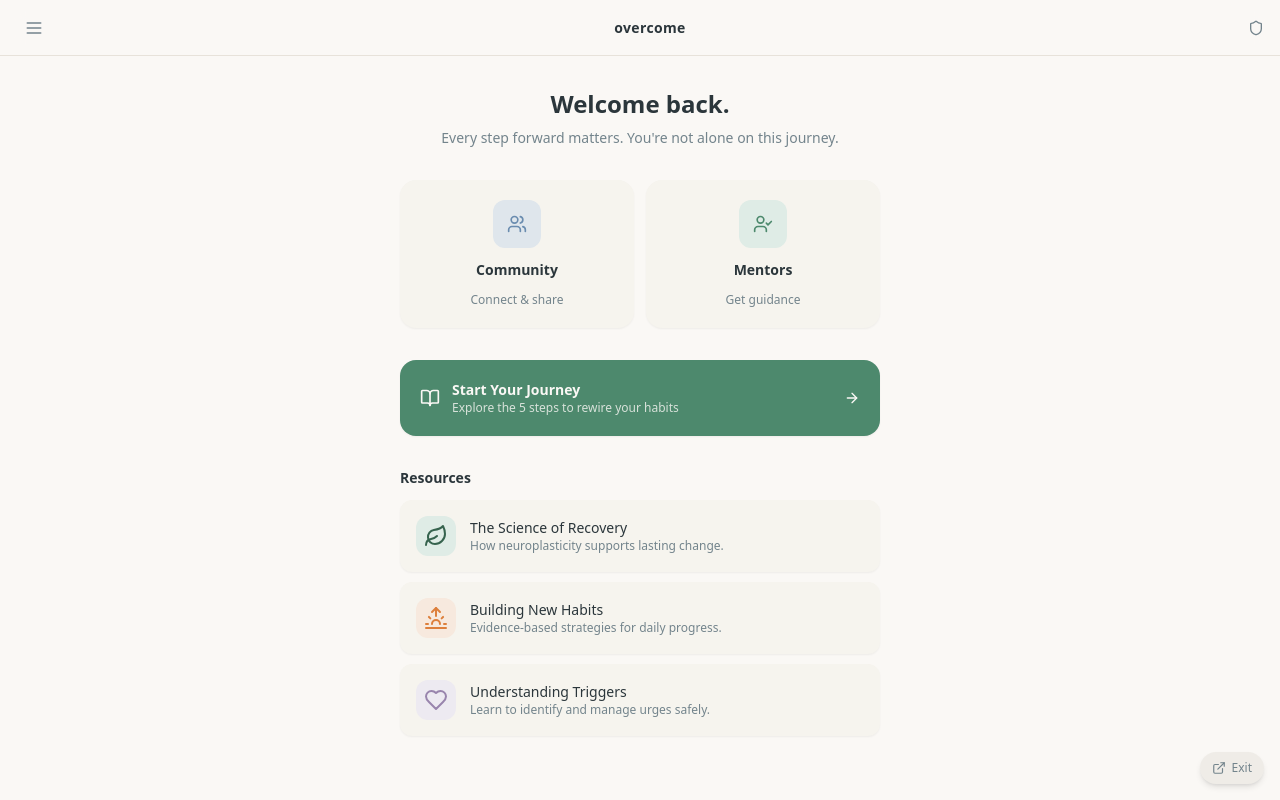
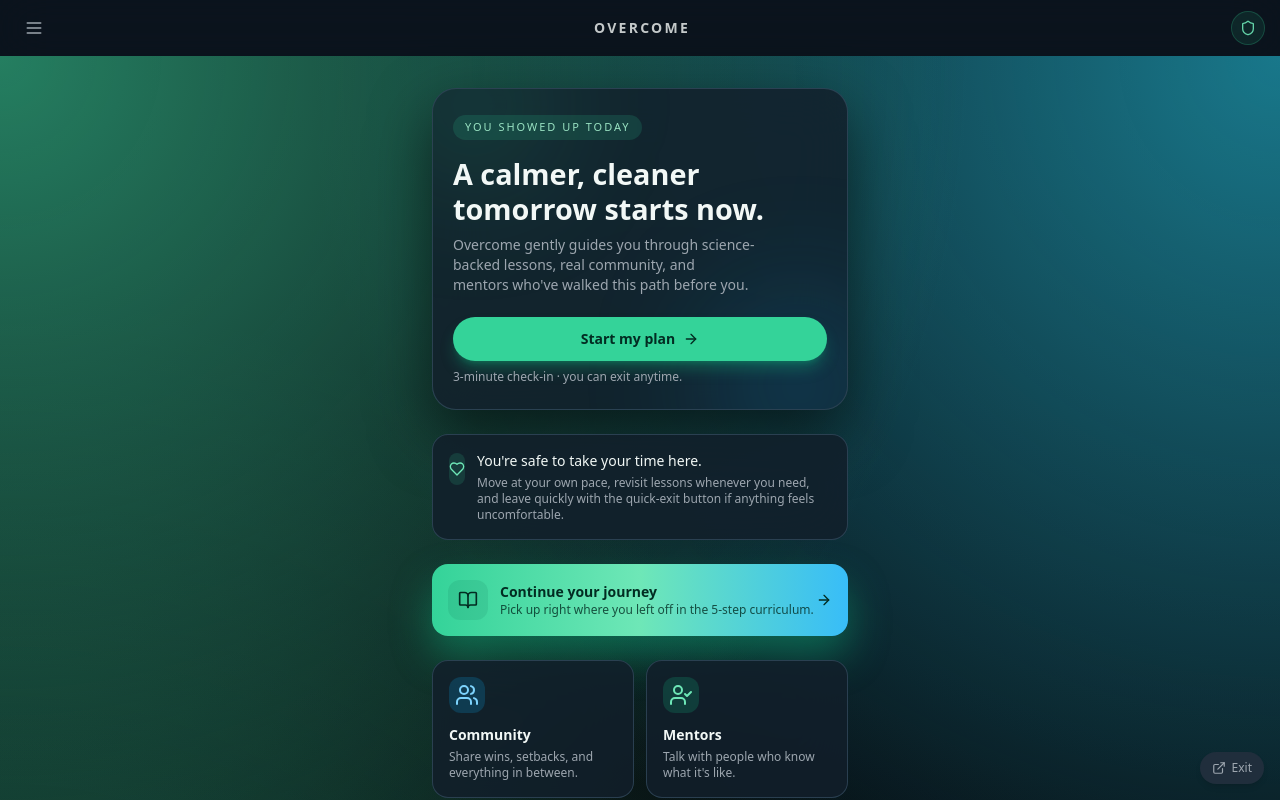
Before and after one commit to JohnSandberg35/overcome-wellness-app-milestone-6, a React (Vite) app in the folder frontend/: page / in a window 1280 px wide. Shown: the top 800 px of the page. Built offline with nearby package versions, Linux system fonts and the light colour scheme; the HTML template or start-up script is replaced by a standard one.

Commit message:
update look of website

```diff
--- a/frontend/src/components/AppShell.tsx
+++ b/frontend/src/components/AppShell.tsx
@@ -40,21 +40,23 @@ export function AppHeader() {
 
   return (
     <>
-      <header className="sticky top-0 z-50 flex h-14 items-center justify-between border-b border-border bg-background/80 px-4 backdrop-blur-md">
+      <header className="sticky top-0 z-50 flex h-14 items-center justify-between px-4 bg-background/10 backdrop-blur-xl">
         <button
           onClick={() => setOpen(true)}
-          className="flex items-center gap-2 rounded-lg p-2 text-muted-foreground transition-colors hover:bg-muted hover:text-foreground"
+          className="flex items-center gap-2 rounded-full p-2 text-muted-foreground transition-colors hover:bg-muted/60 hover:text-foreground"
           aria-label="Open menu"
         >
           <Menu className="h-5 w-5" />
         </button>
 
-        <span className="text-sm font-semibold tracking-wide text-foreground">
+        <span className="text-sm font-semibold tracking-[0.16em] uppercase text-foreground/80">
           overcome
         </span>
 
         <div className="flex items-center gap-2">
-          <Shield className="h-4 w-4 text-muted-foreground" />
+          <div className="flex h-8 w-8 items-center justify-center rounded-full bg-emerald-400/10 ring-1 ring-emerald-400/30">
+            <Shield className="h-4 w-4 text-emerald-300/90" />
+          </div>
         </div>
       </header>
 
@@ -74,7 +76,7 @@ export function AppHeader() {
               animate={{ x: 0 }}
               exit={{ x: "-100%" }}
               transition={{ type: "spring", damping: 30, stiffness: 300 }}
-              className="fixed inset-y-0 left-0 z-[70] flex w-72 flex-col bg-card shadow-xl"
+              className="fixed inset-y-0 left-0 z-[70] flex w-72 flex-col bg-card/95 backdrop-blur-2xl shadow-2xl"
             >
               <div className="flex items-center justify-between border-b border-border p-4">
                 <span className="text-base font-semibold text-foreground">
--- a/frontend/src/index.css
+++ b/frontend/src/index.css
@@ -6,33 +6,33 @@
 
 @layer base {
   :root {
-    --background: 40 33% 97%;
-    --foreground: 200 15% 20%;
+    --background: 210 40% 8%;
+    --foreground: 160 30% 96%;
 
-    --card: 40 30% 95%;
-    --card-foreground: 200 15% 20%;
+    --card: 210 40% 12%;
+    --card-foreground: 160 30% 96%;
 
     --popover: 40 33% 97%;
     --popover-foreground: 200 15% 20%;
 
-    --primary: 152 28% 42%;
-    --primary-foreground: 40 33% 97%;
+    --primary: 160 55% 45%;
+    --primary-foreground: 210 40% 6%;
 
-    --secondary: 35 40% 92%;
-    --secondary-foreground: 200 15% 25%;
+    --secondary: 210 30% 18%;
+    --secondary-foreground: 160 30% 96%;
 
-    --muted: 40 20% 92%;
-    --muted-foreground: 200 10% 50%;
+    --muted: 210 30% 18%;
+    --muted-foreground: 210 10% 65%;
 
-    --accent: 210 30% 55%;
+    --accent: 190 70% 55%;
     --accent-foreground: 0 0% 100%;
 
     --destructive: 0 60% 50%;
     --destructive-foreground: 0 0% 100%;
 
-    --border: 40 20% 88%;
-    --input: 40 20% 88%;
-    --ring: 152 28% 42%;
+    --border: 210 28% 26%;
+    --input: 210 28% 26%;
+    --ring: 160 55% 45%;
 
     --radius: 0.75rem;
 
@@ -46,42 +46,42 @@
     --sidebar-ring: 152 28% 42%;
 
     /* Custom tokens */
-    --sage: 152 28% 42%;
-    --sage-light: 152 25% 90%;
-    --sage-dark: 152 30% 30%;
-    --warm: 35 40% 92%;
-    --warm-dark: 35 30% 70%;
-    --ocean: 210 30% 55%;
-    --ocean-light: 210 25% 90%;
-    --lavender: 270 20% 60%;
-    --lavender-light: 270 20% 93%;
-    --sunrise: 25 70% 55%;
-    --sunrise-light: 25 60% 92%;
-    --quick-exit: 0 70% 55%;
+    --sage: 152 40% 45%;
+    --sage-light: 152 35% 18%;
+    --sage-dark: 152 45% 32%;
+    --warm: 35 80% 65%;
+    --warm-dark: 35 60% 52%;
+    --ocean: 190 70% 55%;
+    --ocean-light: 190 60% 35%;
+    --lavender: 260 45% 60%;
+    --lavender-light: 260 40% 32%;
+    --sunrise: 28 90% 60%;
+    --sunrise-light: 28 80% 40%;
+    --quick-exit: 0 80% 60%;
 
     font-family: 'DM Sans', system-ui, sans-serif;
   }
 
   .dark {
-    --background: 200 15% 10%;
-    --foreground: 40 20% 92%;
-    --card: 200 15% 13%;
-    --card-foreground: 40 20% 92%;
-    --popover: 200 15% 13%;
-    --popover-foreground: 40 20% 92%;
-    --primary: 152 30% 50%;
-    --primary-foreground: 200 15% 10%;
-    --secondary: 200 12% 18%;
-    --secondary-foreground: 40 20% 92%;
-    --muted: 200 12% 18%;
-    --muted-foreground: 200 10% 60%;
-    --accent: 210 30% 55%;
+    --background: 210 40% 6%;
+    --foreground: 160 30% 96%;
+    --card: 210 40% 12%;
+    --card-foreground: 160 30% 96%;
+    --popover: 210 40% 10%;
+    --popover-foreground: 160 30% 96%;
+    --primary: 160 55% 45%;
+    --primary-foreground: 210 40% 6%;
+    --secondary: 210 30% 18%;
+    --secondary-foreground: 160 30% 96%;
+    --muted: 210 30% 18%;
+    --muted-foreground: 210 10% 65%;
+    --accent: 190 70% 55%;
     --accent-foreground: 0 0% 100%;
-    --destructive: 0 60% 40%;
+    --destructive: 0 70% 50%;
     --destructive-foreground: 0 0% 100%;
-    --border: 200 12% 20%;
-    --input: 200 12% 20%;
-    --ring: 152 30% 50%;
+    --border: 210 28% 26%;
+    --input: 210 28% 26%;
+    --ring: 160 55% 45%;
   }
 }
 
@@ -100,4 +100,18 @@
   .text-balance {
     text-wrap: balance;
   }
+
+  .bg-app-gradient {
+    background:
+      radial-gradient(circle at 0% 0%, hsl(160 55% 32%) 0, transparent 55%),
+      radial-gradient(circle at 100% 0%, hsl(190 70% 32%) 0, transparent 55%),
+      radial-gradient(circle at 0% 100%, hsl(160 55% 20%) 0, transparent 55%),
+      linear-gradient(to bottom, hsl(210 40% 6%), hsl(210 40% 3%));
+  }
+
+  .glass-card {
+    background-color: hsl(210 40% 12% / 0.85);
+    border: 1px solid hsl(210 28% 30% / 0.7);
+    backdrop-filter: blur(26px);
+  }
 }
--- a/frontend/src/pages/Landing.tsx
+++ b/frontend/src/pages/Landing.tsx
@@ -1,146 +1,212 @@
 import { motion } from "framer-motion";
 import { Link } from "react-router-dom";
 import {
-  Users,
-  UserCheck,
+  ArrowRight,
   BookOpen,
-  ArrowRight,
   Heart,
   Leaf,
   Sunrise,
+  Users,
+  UserCheck,
 } from "lucide-react";
 
-const resources = [
+const gentleTools = [
   {
-    title: "The Science of Recovery",
-    desc: "How neuroplasticity supports lasting change.",
+    title: "Science of Recovery",
+    desc: "How your brain learns new patterns.",
     icon: Leaf,
-    color: "bg-sage-light text-sage-dark",
     to: "/resources/science-of-recovery",
   },
   {
-    title: "Building New Habits",
-    desc: "Evidence-based strategies for daily progress.",
+    title: "New Habits",
+    desc: "Tiny shifts you can actually keep.",
     icon: Sunrise,
-    color: "bg-sunrise-light text-sunrise",
     to: "/resources/building-new-habits",
   },
   {
     title: "Understanding Triggers",
-    desc: "Learn to identify and manage urges safely.",
+    desc: "Notice urges without judging yourself.",
     icon: Heart,
-    color: "bg-lavender-light text-lavender",
     to: "/resources/understanding-triggers",
   },
 ];
 
 const container = {
-  hidden: {},
-  show: { transition: { staggerChildren: 0.08 } },
+  hidden: { opacity: 0 },
+  show: {
+    opacity: 1,
+    transition: { staggerChildren: 0.1, delayChildren: 0.1 },
+  },
 };
 
 const item = {
-  hidden: { opacity: 0, y: 12 },
-  show: { opacity: 1, y: 0, transition: { duration: 0.35 } },
+  hidden: { opacity: 0, y: 18, scale: 0.98 },
+  show: {
+    opacity: 1,
+    y: 0,
+    scale: 1,
+    transition: { duration: 0.5, ease: [0.21, 0.47, 0.32, 0.98] },
+  },
 };
 
 export default function LandingPage() {
   return (
-    <div className="mx-auto max-w-lg px-4 pb-24 pt-8">
+    <div className="bg-app-gradient">
+      <div className="mx-auto flex min-h-[calc(100vh-3.5rem)] max-w-md flex-col px-4 pb-8 pt-8">
         <motion.div
           variants={container}
           initial="hidden"
           animate="show"
-        className="flex flex-col gap-8"
+          className="flex flex-1 flex-col gap-6"
         >
           {/* Hero */}
-        <motion.div variants={item} className="text-center">
-          <h1 className="text-2xl font-bold text-foreground">
-            Welcome back.
+          <motion.section
+            variants={item}
+            className="glass-card relative overflow-hidden rounded-3xl px-5 py-6 shadow-[0_24px_60px_rgba(0,0,0,0.55)]"
+          >
+            <div className="pointer-events-none absolute -left-10 -top-16 h-40 w-40 rounded-full bg-emerald-400/15 blur-3xl" />
+            <div className="pointer-events-none absolute -right-10 -bottom-16 h-44 w-44 rounded-full bg-sky-500/20 blur-3xl" />
+
+            <div className="relative space-y-4">
+              <span className="inline-flex items-center rounded-full bg-emerald-400/15 px-3 py-1 text-[11px] font-medium uppercase tracking-[0.18em] text-emerald-200/90">
+                You showed up today
+              </span>
+              <div className="space-y-2">
+                <h1 className="text-balance text-[1.8rem] font-semibold leading-tight text-foreground">
+                  A calmer, cleaner tomorrow starts now.
                 </h1>
-          <p className="mt-2 text-sm text-muted-foreground text-balance">
-            Every step forward matters. You're not alone on this journey.
+                <p className="text-balance text-sm text-muted-foreground">
+                  Overcome gently guides you through science-backed lessons,
+                  real community, and mentors who&apos;ve walked this path
+                  before you.
                 </p>
-        </motion.div>
+              </div>
 
-        {/* Primary CTAs */}
-        <motion.div variants={item} className="grid grid-cols-2 gap-3">
+              <div className="space-y-2 pt-1.5">
+                <Link
+                  to="/onboarding"
+                  className="group flex w-full items-center justify-center gap-2 rounded-full bg-emerald-400 px-4 py-3 text-sm font-semibold text-emerald-950 shadow-lg shadow-emerald-500/35 transition-all hover:bg-emerald-300 hover:shadow-emerald-400/45 active:scale-[0.98]"
+                >
+                  Start my plan
+                  <ArrowRight className="h-4 w-4 transition-transform group-hover:translate-x-0.5" />
+                </Link>
+                <p className="text-xs text-muted-foreground">
+                  3-minute check-in · you can exit anytime.
+                </p>
+              </div>
+            </div>
+          </motion.section>
+
+          {/* Reassurance */}
+          <motion.section
+            variants={item}
+            className="glass-card flex items-start gap-3 rounded-2xl px-4 py-4"
+          >
+            <div className="mt-0.5 flex h-8 w-8 items-center justify-center rounded-full bg-emerald-400/15 text-emerald-300">
+              <Heart className="h-4 w-4" />
+            </div>
+            <div className="space-y-1">
+              <p className="text-sm font-medium text-foreground">
+                You&apos;re safe to take your time here.
+              </p>
+              <p className="text-xs text-muted-foreground">
+                Move at your own pace, revisit lessons whenever you need, and
+                leave quickly with the quick-exit button if anything feels
+                uncomfortable.
+              </p>
+            </div>
+          </motion.section>
+
+          {/* Continue journey */}
+          <motion.section variants={item}>
+            <Link
+              to="/curriculum"
+              className="group flex items-center justify-between overflow-hidden rounded-2xl bg-gradient-to-r from-emerald-400 via-emerald-300 to-sky-400 px-4 py-4 text-emerald-950 shadow-[0_20px_40px_rgba(16,185,129,0.45)] transition-transform active:scale-[0.98]"
+            >
+              <div className="flex items-center gap-3">
+                <div className="flex h-10 w-10 items-center justify-center rounded-xl bg-emerald-900/10">
+                  <BookOpen className="h-5 w-5" />
+                </div>
+                <div>
+                  <p className="text-sm font-semibold">Continue your journey</p>
+                  <p className="text-xs text-emerald-950/80">
+                    Pick up right where you left off in the 5-step curriculum.
+                  </p>
+                </div>
+              </div>
+              <ArrowRight className="h-4 w-4 shrink-0" />
+            </Link>
+          </motion.section>
+
+          {/* Community & mentors */}
+          <motion.section
+            variants={item}
+            className="grid grid-cols-2 gap-3"
+          >
             <Link
               to="/chat"
-            className="flex flex-col items-center gap-3 rounded-2xl bg-card p-5 shadow-sm transition-all hover:shadow-md hover:-translate-y-0.5"
+              className="group glass-card flex flex-col items-start gap-3 rounded-2xl px-4 py-4 transition-transform duration-200 hover:-translate-y-0.5 active:scale-[0.98]"
             >
-            <div className="flex h-12 w-12 items-center justify-center rounded-xl bg-ocean-light">
-              <Users className="h-5 w-5 text-ocean" />
+              <div className="flex h-9 w-9 items-center justify-center rounded-xl bg-sky-500/20 text-sky-300">
+                <Users className="h-4.5 w-4.5" />
               </div>
-            <span className="text-sm font-semibold text-foreground">
+              <div className="space-y-1">
+                <p className="text-sm font-semibold text-foreground">
                   Community
-            </span>
-            <span className="text-xs text-muted-foreground">
-              Connect & share
-            </span>
+                </p>
+                <p className="text-xs text-muted-foreground">
+                  Share wins, setbacks, and everything in between.
+                </p>
+              </div>
             </Link>
 
             <Link
               to="/mentors"
-            className="flex flex-col items-center gap-3 rounded-2xl bg-card p-5 shadow-sm transition-all hover:shadow-md hover:-translate-y-0.5"
+              className="group glass-card flex flex-col items-start gap-3 rounded-2xl px-4 py-4 transition-transform duration-200 hover:-translate-y-0.5 active:scale-[0.98]"
             >
-            <div className="flex h-12 w-12 items-center justify-center rounded-xl bg-sage-light">
-              <UserCheck className="h-5 w-5 text-sage" />
+              <div className="flex h-9 w-9 items-center justify-center rounded-xl bg-emerald-500/20 text-emerald-300">
+                <UserCheck className="h-4.5 w-4.5" />
               </div>
-            <span className="text-sm font-semibold text-foreground">
+              <div className="space-y-1">
+                <p className="text-sm font-semibold text-foreground">
                   Mentors
-            </span>
-            <span className="text-xs text-muted-foreground">
-              Get guidance
-            </span>
+                </p>
+                <p className="text-xs text-muted-foreground">
+                  Talk with people who know what it&apos;s like.
+                </p>
+              </div>
             </Link>
-        </motion.div>
+          </motion.section>
 
-        {/* Continue Learning */}
-        <motion.div variants={item}>
+          {/* Gentle tools */}
+          <motion.section variants={item} className="space-y-3 pb-2">
+            <p className="text-xs font-medium uppercase tracking-[0.16em] text-muted-foreground">
+              Gentle tools
+            </p>
+            <div className="flex flex-col gap-3">
+              {gentleTools.map((tool) => (
                 <Link
-            to="/curriculum"
-            className="flex items-center justify-between rounded-2xl bg-primary p-5 text-primary-foreground shadow-sm transition-all hover:shadow-md hover:-translate-y-0.5"
+                  key={tool.title}
+                  to={tool.to}
+                  className="group glass-card flex flex-col gap-3 rounded-2xl px-4 py-4 transition-transform duration-200 hover:-translate-y-0.5 active:scale-[0.98]"
                 >
-            <div className="flex items-center gap-3">
-              <BookOpen className="h-5 w-5" />
-              <div>
-                <p className="text-sm font-semibold">Start Your Journey</p>
-                <p className="text-xs opacity-80">Explore the 5 steps to rewire your habits</p>
+                  <div className="flex h-8 w-8 items-center justify-center rounded-xl bg-emerald-400/15 text-emerald-200">
+                    <tool.icon className="h-4 w-4" />
                   </div>
-            </div>
-            <ArrowRight className="h-4 w-4" />
-          </Link>
-        </motion.div>
-
-        {/* Resources */}
-        <motion.div variants={item}>
-          <h2 className="mb-3 text-sm font-semibold text-foreground">
-            Resources
-          </h2>
-          <div className="flex flex-col gap-2.5">
-            {resources.map((r) => (
-              <Link
-                key={r.title}
-                to={r.to}
-                className="flex items-center gap-3.5 rounded-xl bg-card p-4 shadow-sm transition-all hover:shadow-md hover:-translate-y-0.5"
-              >
-                <div
-                  className={`flex h-10 w-10 shrink-0 items-center justify-center rounded-lg ${r.color}`}
-                >
-                  <r.icon className="h-4.5 w-4.5" />
-                </div>
-                <div className="min-w-0">
+                  <div className="space-y-1">
                     <p className="text-sm font-medium text-foreground">
-                    {r.title}
+                      {tool.title}
                     </p>
-                  <p className="text-xs text-muted-foreground">{r.desc}</p>
+                    <p className="text-xs text-muted-foreground">
+                      {tool.desc}
+                    </p>
                   </div>
                 </Link>
               ))}
             </div>
+          </motion.section>
         </motion.div>
-      </motion.div>
+      </div>
     </div>
   );
 }
```
Lines whose indentation alone changed are shown as unchanged.
